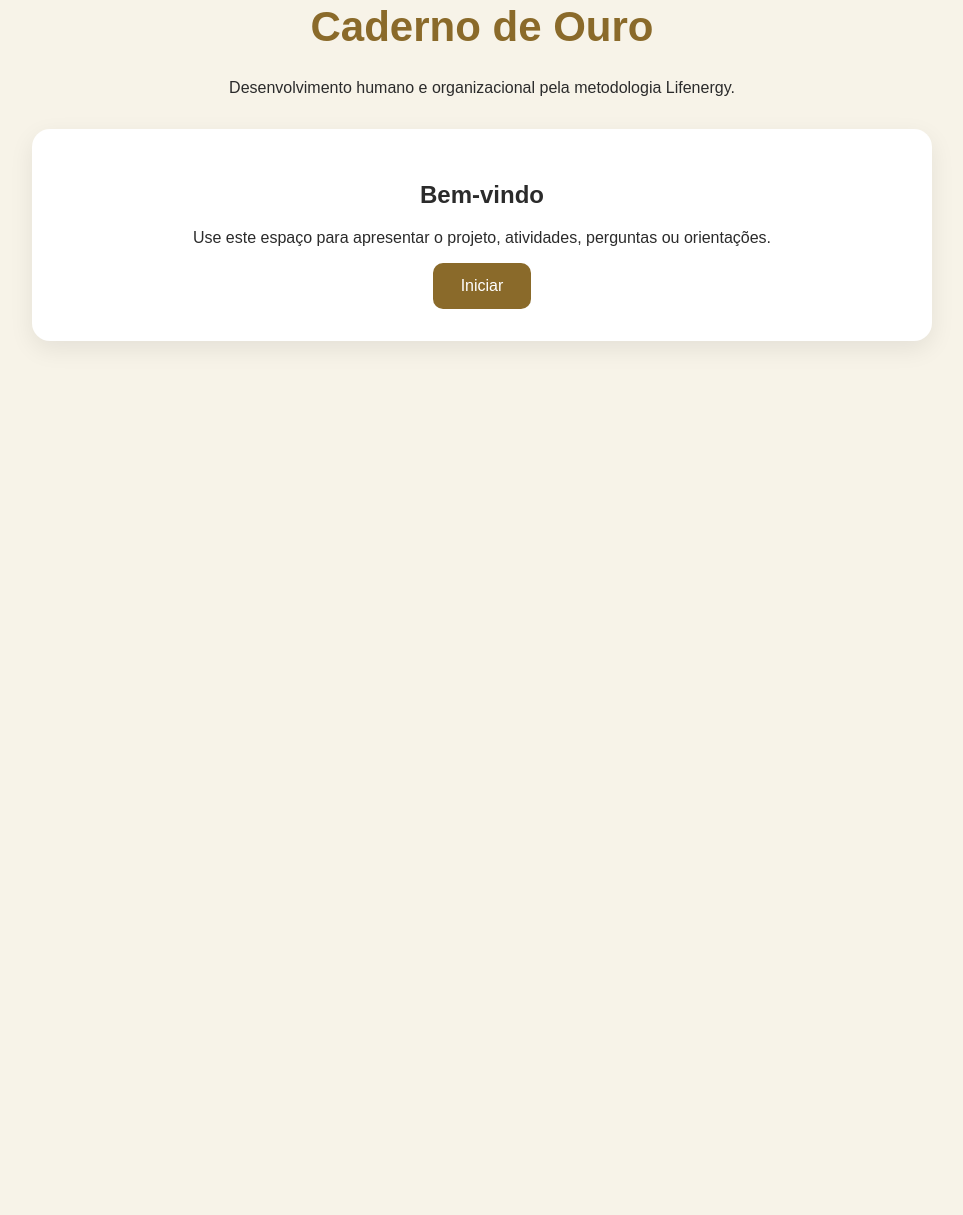
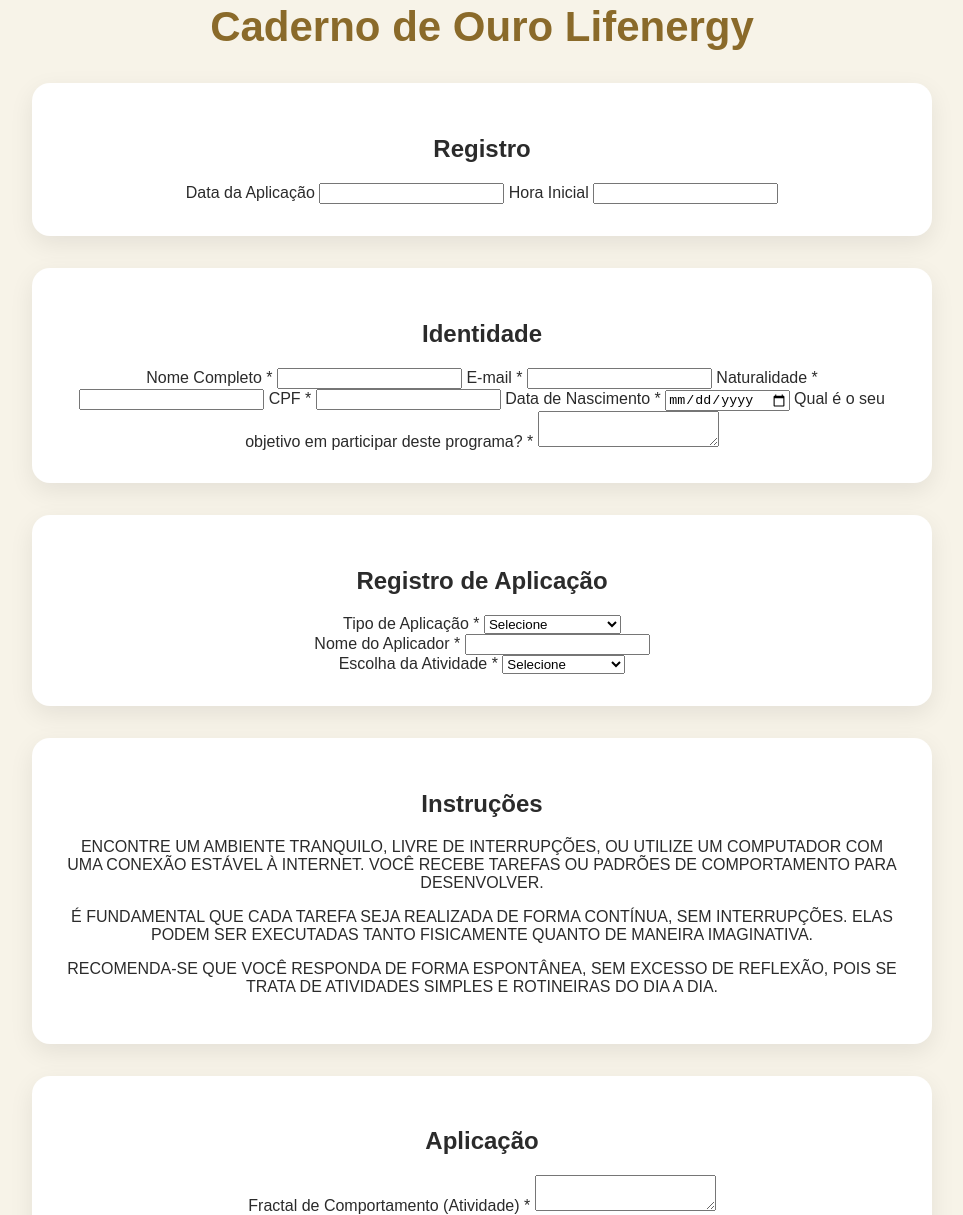
Before and after one commit to devlifenergy/lifenergyproject, a plain HTML site: page index.html in a window 1280 px wide. Shown: the part 85-1300 px from the top of the page, without its empty margins (158-1121 px from the left). Before the commit the page ends 800 px from the top, so only its background shows below. Drawn offline with Linux system fonts and the light colour scheme.

Commit message:
Revamp index.html with form for Lifenergy project
Updated the HTML structure to include a form for user input and enhanced content for the Lifenergy project.

```diff
--- a/index.html
+++ b/index.html
@@ -1,19 +1,167 @@
+<!DOCTYPE html>
+<html lang="pt-BR">
 <head>
   <meta charset="UTF-8" />
   <meta name="viewport" content="width=device-width, initial-scale=1.0" />
-  <title>Caderno de Ouro</title>
+  <title>Caderno de Ouro Lifenergy</title>
   <link rel="stylesheet" href="style.css" />
 </head>
 <body>
+
   <main class="container">
-    <h1>Caderno de Ouro</h1>
-    <p>Desenvolvimento humano e organizacional pela metodologia Lifenergy.</p>
+    <h1>Caderno de Ouro Lifenergy</h1>
 
-    <section class="card">
-      <h2>Bem-vindo</h2>
-      <p>Use este espaço para apresentar o projeto, atividades, perguntas ou orientações.</p>
-      <button onclick="iniciar()">Iniciar</button>
-    </section>
+    <form id="lifenergyForm">
+
+      <section class="card">
+        <h2>Registro</h2>
+
+        <label>Data da Aplicação</label>
+        <input type="text" id="dataAplicacao" readonly />
+
+        <label>Hora Inicial</label>
+        <input type="text" id="horaInicial" readonly />
+      </section>
+
+      <section class="card">
+        <h2>Identidade</h2>
+
+        <label>Nome Completo *</label>
+        <input type="text" required />
+
+        <label>E-mail *</label>
+        <input type="email" required />
+
+        <label>Naturalidade *</label>
+        <input type="text" required />
+
+        <label>CPF *</label>
+        <input type="number" required />
+
+        <label>Data de Nascimento *</label>
+        <input type="date" required />
+
+        <label>Qual é o seu objetivo em participar deste programa? *</label>
+        <textarea required></textarea>
+      </section>
+
+      <section class="card">
+        <h2>Registro de Aplicação</h2>
+
+        <label>Tipo de Aplicação *</label>
+        <select id="tipoAplicacao" required>
+          <option value="">Selecione</option>
+          <option value="Auto Aplicação">Auto Aplicação</option>
+          <option value="Aplicação Assistida">Aplicação Assistida</option>
+        </select>
+
+        <div id="campoAplicador" class="hidden">
+          <label>Nome do Aplicador *</label>
+          <input type="text" id="nomeAplicador" />
+        </div>
+
+        <label>Escolha da Atividade *</label>
+        <select required>
+          <option value="">Selecione</option>
+          <option value="A própria pessoa">A própria pessoa</option>
+          <option value="O aplicador">O aplicador</option>
+        </select>
+      </section>
+
+      <section class="card instructions">
+        <h2>Instruções</h2>
+
+        <p>
+          ENCONTRE UM AMBIENTE TRANQUILO, LIVRE DE INTERRUPÇÕES, OU UTILIZE UM COMPUTADOR COM UMA CONEXÃO ESTÁVEL À INTERNET.
+          VOCÊ RECEBE TAREFAS OU PADRÕES DE COMPORTAMENTO PARA DESENVOLVER.
+        </p>
+
+        <p>
+          É FUNDAMENTAL QUE CADA TAREFA SEJA REALIZADA DE FORMA CONTÍNUA, SEM INTERRUPÇÕES.
+          ELAS PODEM SER EXECUTADAS TANTO FISICAMENTE QUANTO DE MANEIRA IMAGINATIVA.
+        </p>
+
+        <p>
+          RECOMENDA-SE QUE VOCÊ RESPONDA DE FORMA ESPONTÂNEA, SEM EXCESSO DE REFLEXÃO,
+          POIS SE TRATA DE ATIVIDADES SIMPLES E ROTINEIRAS DO DIA A DIA.
+        </p>
+      </section>
+
+      <section class="card">
+        <h2>Aplicação</h2>
+
+        <label>Fractal de Comportamento (Atividade) *</label>
+        <textarea required></textarea>
+      </section>
+
+      <section class="card">
+        <h2>Quadro de Registro de Dados</h2>
+
+        <table>
+          <thead>
+            <tr>
+              <th>Respostas</th>
+              <th>Hierarquia</th>
+              <th>Justificativa</th>
+            </tr>
+          </thead>
+          <tbody>
+            <tr>
+              <td><input type="text" required /></td>
+              <td>
+                <select required>
+                  <option value="">Selecione</option>
+                  <option>3 - Maior Importância</option>
+                  <option>2 - Média Importância</option>
+                  <option>1 - Menor Importância</option>
+                </select>
+              </td>
+              <td><textarea required></textarea></td>
+            </tr>
+
+            <tr>
+              <td><input type="text" required /></td>
+              <td>
+                <select required>
+                  <option value="">Selecione</option>
+                  <option>3 - Maior Importância</option>
+                  <option>2 - Média Importância</option>
+                  <option>1 - Menor Importância</option>
+                </select>
+              </td>
+              <td><textarea required></textarea></td>
+            </tr>
+
+            <tr>
+              <td><input type="text" required /></td>
+              <td>
+                <select required>
+                  <option value="">Selecione</option>
+                  <option>3 - Maior Importância</option>
+                  <option>2 - Média Importância</option>
+                  <option>1 - Menor Importância</option>
+                </select>
+              </td>
+              <td><textarea required></textarea></td>
+            </tr>
+          </tbody>
+        </table>
+      </section>
+
+      <section class="card">
+        <h2>Chegamos ao final</h2>
+
+        <label>Agora pare, pense e escreva como você está sentindo-se após essa tarefa. *</label>
+        <textarea required></textarea>
+      </section>
+
+      <button type="submit">Enviar Formulário</button>
+
+      <footer>
+        Agradecemos a sua participação.
+      </footer>
+
+    </form>
   </main>
 
   <script src="script.js"></script>
```
